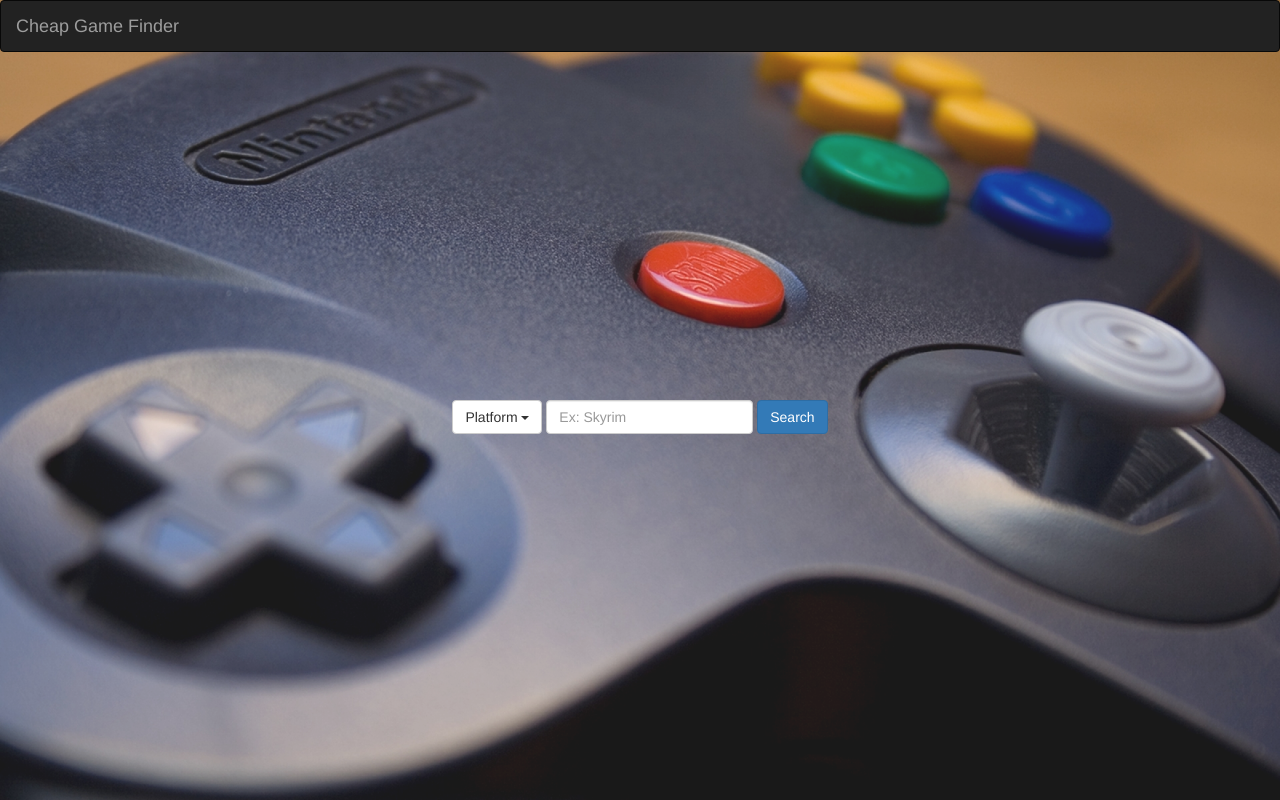
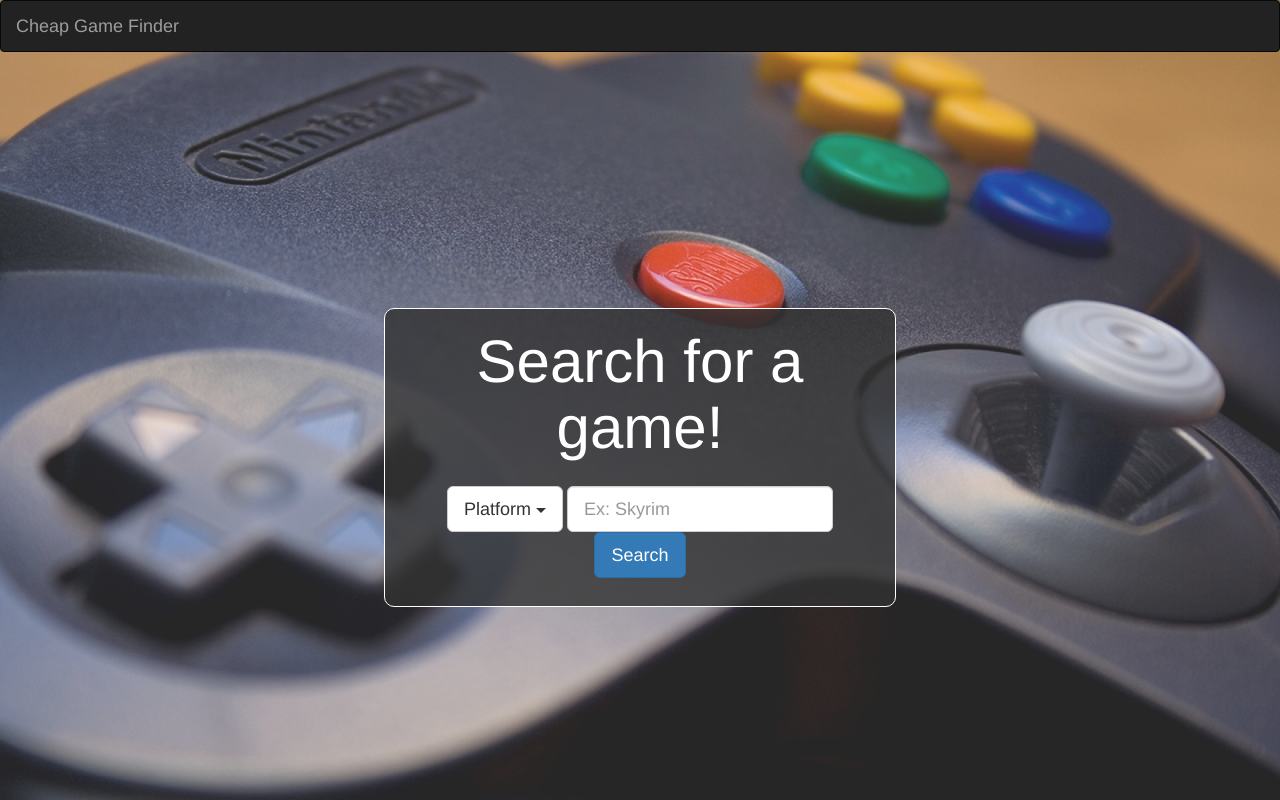
Before and after one commit to rukumar333/cheap-game-finder, a plain HTML site: page index.html in a window 1280 px wide. Drawn offline with nearby package versions, Linux system fonts and the light colour scheme.

Commit message:
added background and text to search

```diff
--- a/css/index.css
+++ b/css/index.css
@@ -8,10 +8,36 @@
     height: 100%;
     width: 100%;
     position: fixed;
-    opacity: 0.9;
+    opacity: 0.85;
     z-index: -1;
 }
 
 #vcenter{
-    padding-top: 25%;
+    margin-top: 20%;
+    padding-bottom: 20px;
+    background-color: rgba(51, 51, 51, 0.8);
+    width: 40%;
+    margin-left: auto;
+    margin-right: auto;
+    border-radius: 10px;
+    border-style: solid;
+    border-width: 1px;
+    border-color: white;
 }
+
+#form-header{
+    /* background-color: rgba(51, 51, 51, 0.8); */
+    /* width: 40%; */
+    /* margin-left: auto; */
+    /* margin-right: auto; */
+    /* border-radius: 10px;     */
+    /* border-style: solid; */
+    /* border-width: 1px; */
+    /* border-color: white; */
+}
+
+#form-header-text{
+    font-size: 60px;
+    color: white;
+    padding-bottom: 15px;
+}
--- a/index.html
+++ b/index.html
@@ -28,16 +28,24 @@
     <div class="background">
     </div>
     <div id="vcenter" class="text-center">
+      <div id="form-header">
+	<h1 id="form-header-text">Search for a game!</h1>
+      </div>
       <form class="navbar-form" role="search">
 	<div class="form-group">
 	  <div class="btn-group" role="group">
-	    <button type="button" class="btn btn-default dropdown-toggle" data-toggle="dropdown" aria-expanded="false">Platform <span class="caret"></button>
+	    <button type="button" class="btn btn-default btn-lg dropdown-toggle" data-toggle="dropdown" aria-expanded="false">Platform <span class="caret"></button>
 	    <ul class="dropdown-menu" role="menu">
+	      <li><a href="#">PS3</a></li>
 	      <li><a href="#">PS4</a></li>
+	      <li><a href="#">XBox 360</a></li>
+	      <li><a href="#">XBox One</a></li>
+	      <li><a href="#">Wii</a></li>
+	      <li><a href="#">Wii U</a></li>
 	    </ul>
 	  </div>
-	  <input type="text" class="form-control" placeholder="Ex: Skyrim">
-	  <button type="button" class="btn btn-primary">Search</button>
+	  <input type="text" class="form-control input-lg" placeholder="Ex: Skyrim">
+	  <button type="button" class="btn btn-primary btn-lg">Search</button>
 	</div>
       </form>
     </div>
```
